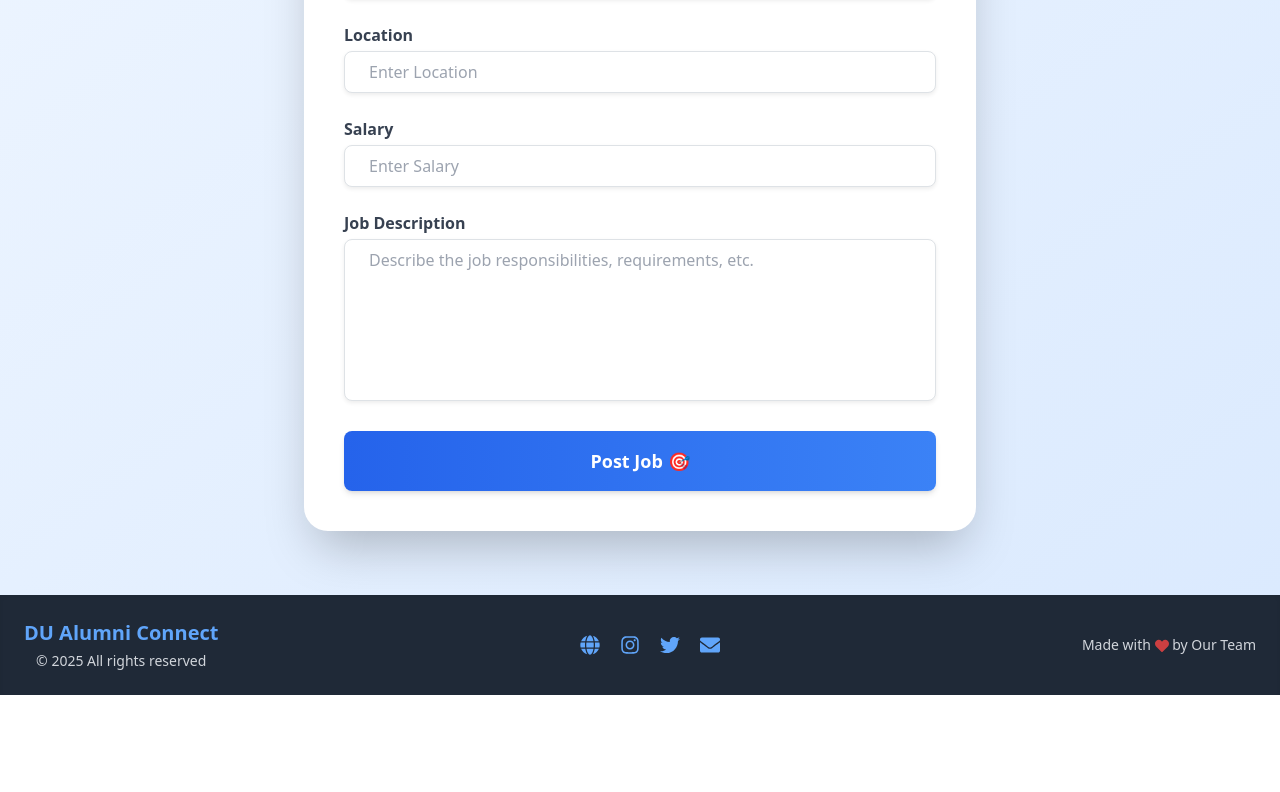
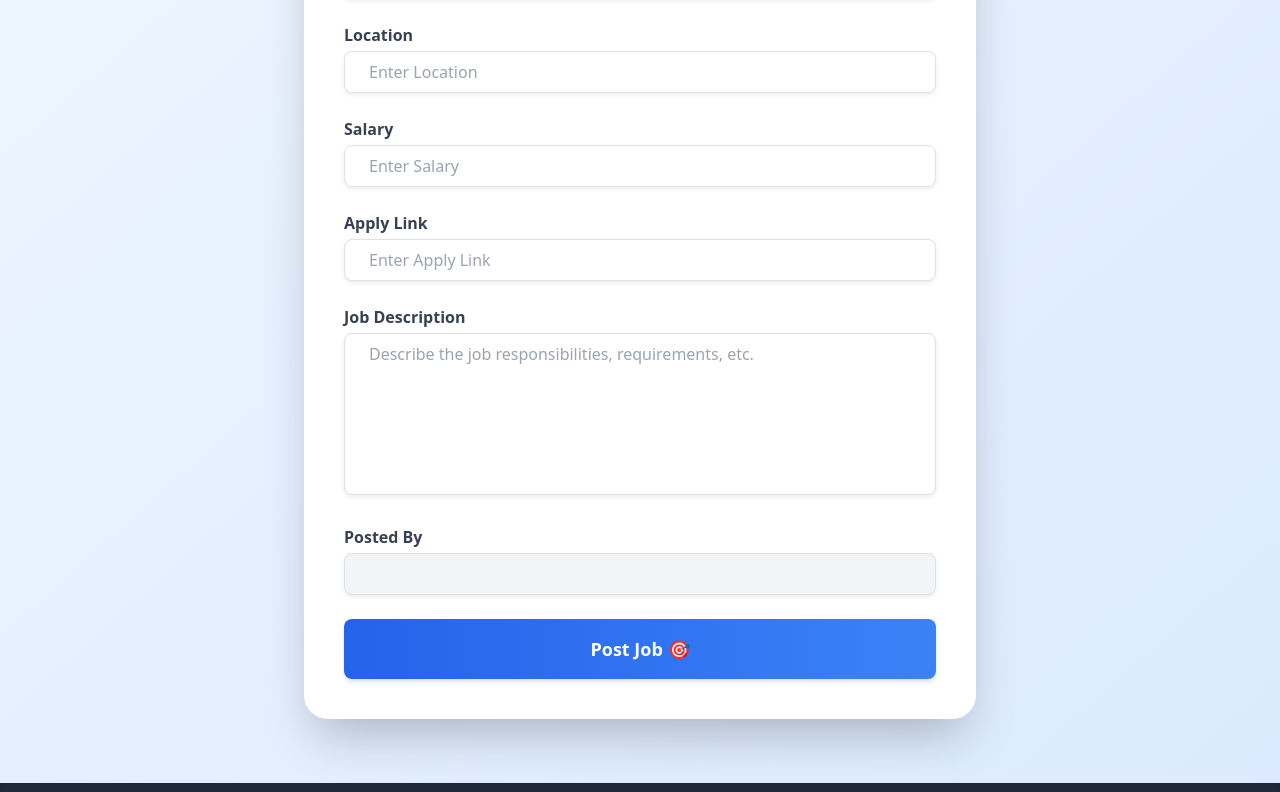
Before and after one commit to malaya2004gmu/DU_ALUMNI_CONNECT, a React (Create React App) app in the folder frontend/: page /alumni/post-job in a window 1280 px wide. Shown: the part 429-1221 px from the top of the page. Before the commit the page ends 1124 px from the top, so only its background shows below. Built offline with nearby package versions, Linux system fonts and the light colour scheme.

Commit message:
adding apply buttom

```diff
--- a/frontend/src/pages/Alumni/PostJob.jsx
+++ b/frontend/src/pages/Alumni/PostJob.jsx
@@ -13,6 +13,7 @@ const PostJob = () => {
     location: "",
     salary: "",
     description: "",
+    applyLink: "",
   });
 
   const handleChange = (e) => {
@@ -59,6 +60,7 @@ const PostJob = () => {
               { label: "Company", name: "company" },
               { label: "Location", name: "location" },
               { label: "Salary", name: "salary" },
+              { label: "Apply Link", name: "applyLink" },
             ].map(({ label, name }) => (
               <div key={name}>
                 <label className="block text-gray-700 font-semibold mb-1">
@@ -89,6 +91,17 @@ const PostJob = () => {
                 required
               />
             </div>
+            <div>
+              <label className="block text-gray-700 font-semibold mb-1">
+                Posted By
+              </label>
+              <input
+                type="text"
+                value={user?.email || ""}
+                readOnly
+                className="w-full px-4 py-2 bg-gray-100 border border-gray-300 rounded-lg shadow-sm focus:outline-none focus:ring-2 focus:ring-blue-400 transition cursor-not-allowed"
+              />
+            </div>
             <button
               type="submit"
               className="w-full bg-gradient-to-r from-blue-600 to-blue-500 text-white py-3 rounded-lg hover:from-blue-700 hover:to-blue-600 transition-all duration-200 font-semibold text-lg shadow-md"
--- a/frontend/src/pages/User/PostedJobs.jsx
+++ b/frontend/src/pages/User/PostedJobs.jsx
@@ -33,6 +33,7 @@ const PostedJobs = () => {
                     <th className="px-4 py-3">Location</th>
                     <th className="px-4 py-3">Salary</th>
                     <th className="px-4 py-3">Description</th>
+                    <th className="px-4 py-3">Apply</th>
                   </tr>
                 </thead>
                 <tbody>
@@ -51,6 +52,16 @@ const PostedJobs = () => {
                       <td className="px-4 py-3 text-gray-600">
                         {job.description?.slice(0, 100)}...
                       </td>
+                      <td className="px-4 py-3">
+                        <a
+                          href={job.applyLink}
+                          target="_blank"
+                          rel="noopener noreferrer"
+                          className="text-blue-600 hover:underline"
+                        />
+                          Apply Now
+
+                        </td>
                     </tr>
                   ))}
                 </tbody>
```
Also changed, not shown: 2 other files (tests, documents, lock files or other folders).
